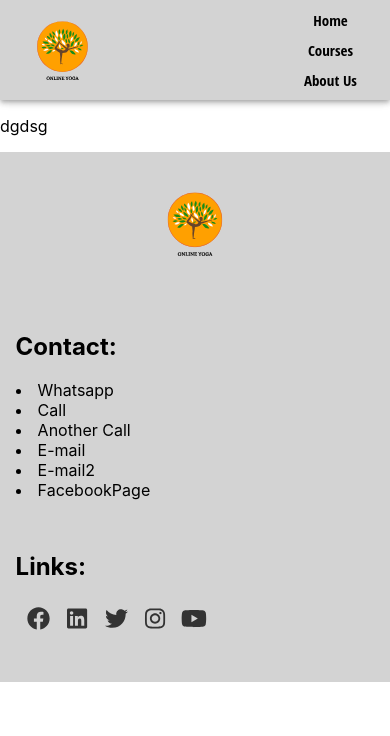
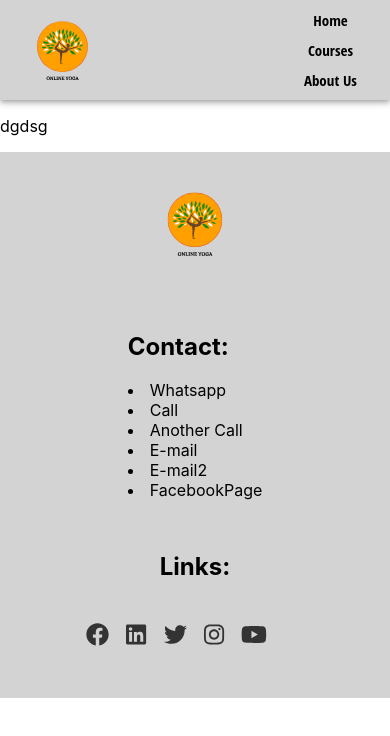
Before and after one commit to ruchika-01p/Art_of_Living_YOGA, a React (Create React App) app: page /Children in a window 390 px wide. Shown: the top 736 px of the page. Built offline with nearby package versions, Linux system fonts and the light colour scheme.

Commit message:
footer fixed

```diff
--- a/src/components/Footer/footer.css
+++ b/src/components/Footer/footer.css
@@ -67,10 +67,11 @@
 text-decoration: none;
 }
 
-@media screen and (max-width: 500px) {
-  .cont-div {
+@media screen and (max-width: 600px) {
+  .cont-div, .links-div {
     display: flex;
     flex-direction: column;
+    align-items: center;
   }
 
 .sociall-icons {
@@ -89,7 +90,7 @@
 }
 }
 
-@media screen and (max-width: 768px) {
+@media screen and (max-width: 700px) {
   .copy-cont p {
     text-align: justify;
   }
@@ -102,7 +103,7 @@
   }
 }
 
-@media screen and (max-width: 600px) {
+@media screen and (max-width: 500px) {
 
 .sociall-icons {
   display: grid;
```
